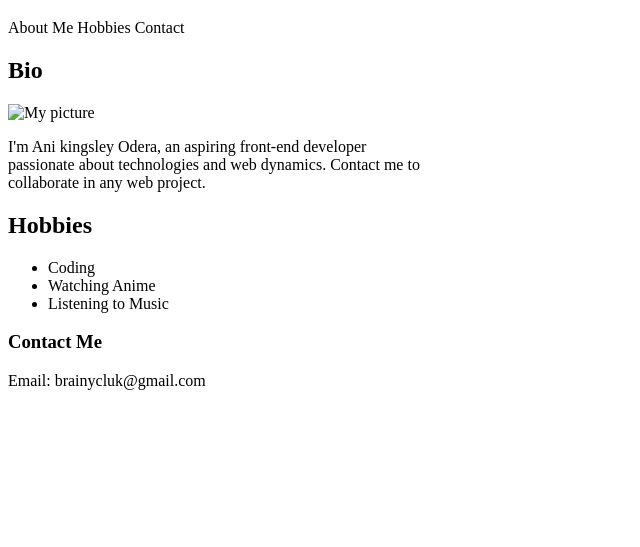
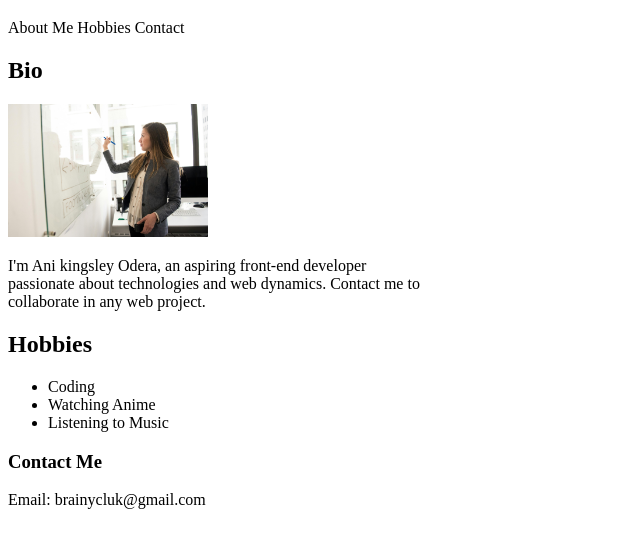
Before and after one commit to Odera5/Weather-app, a plain HTML site: page index.html in a window 1280 px wide. Shown: the part 61-608 px from the top of the page, without its empty margins (0-640 px from the left). Drawn offline with Linux system fonts and the light colour scheme.

Commit message:
my first commit

```diff
--- a/index.html
+++ b/index.html
@@ -3,7 +3,7 @@
   <head>
     <meta charset="UTF-8" />
     <meta name="viewport" content="width=device-width, initial-scale=1.0" />
-    <title>Document</title>
+    <title>My Profile</title>
     <link rel="stylesheet" href="Profile.css" />
   </head>
   <body>
@@ -17,7 +17,7 @@
     </header>
     <section>
       <h2>Bio</h2>
-      <img src="/" alt="My picture" />
+      <img src="./divine.jpg" alt="My picture" width="200px" />
       <p>
         I'm Ani kingsley Odera, an aspiring front-end developer<br />
         passionate about technologies and web dynamics. Contact me to<br />collaborate
```
Also changed, not shown: divine.jpg (added).
